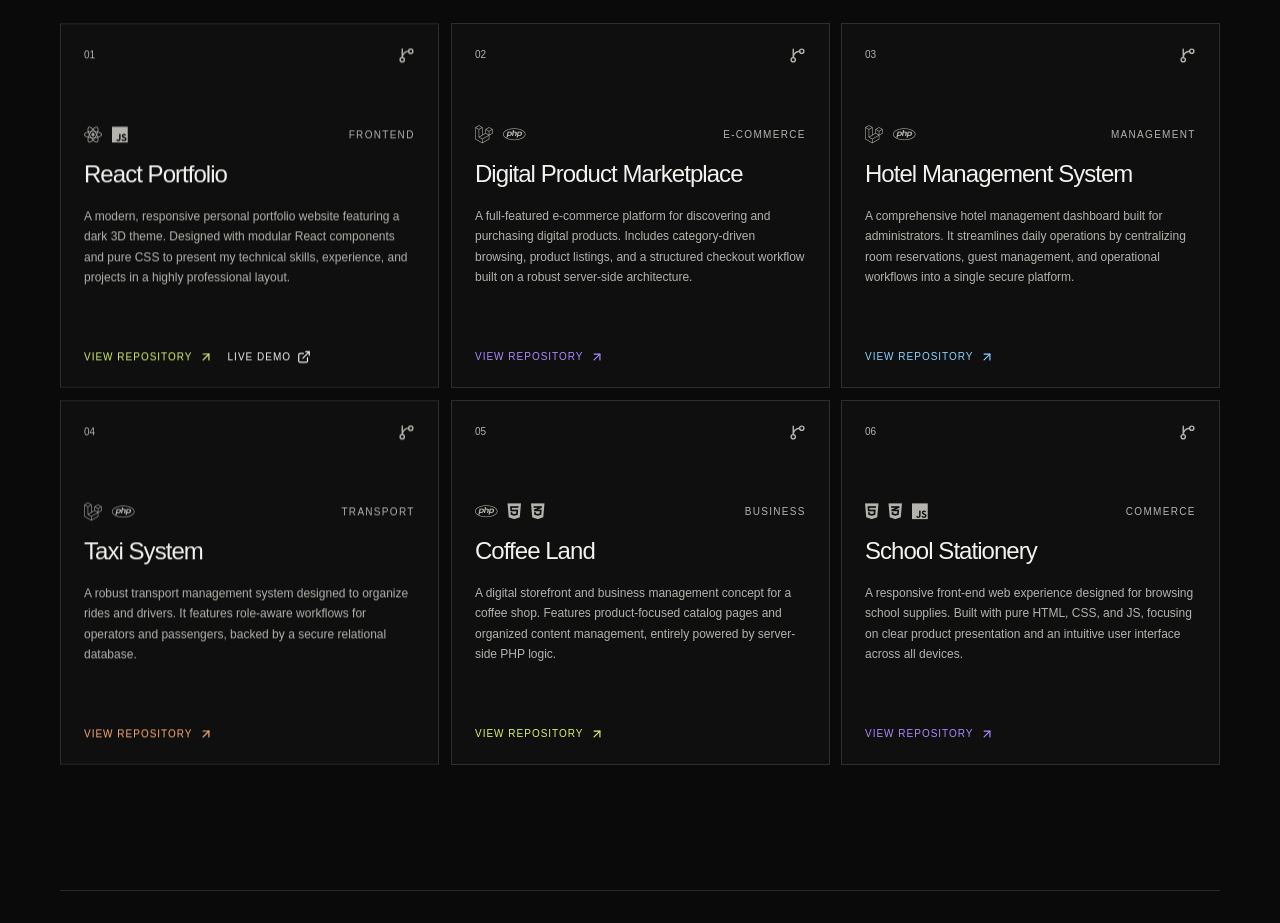
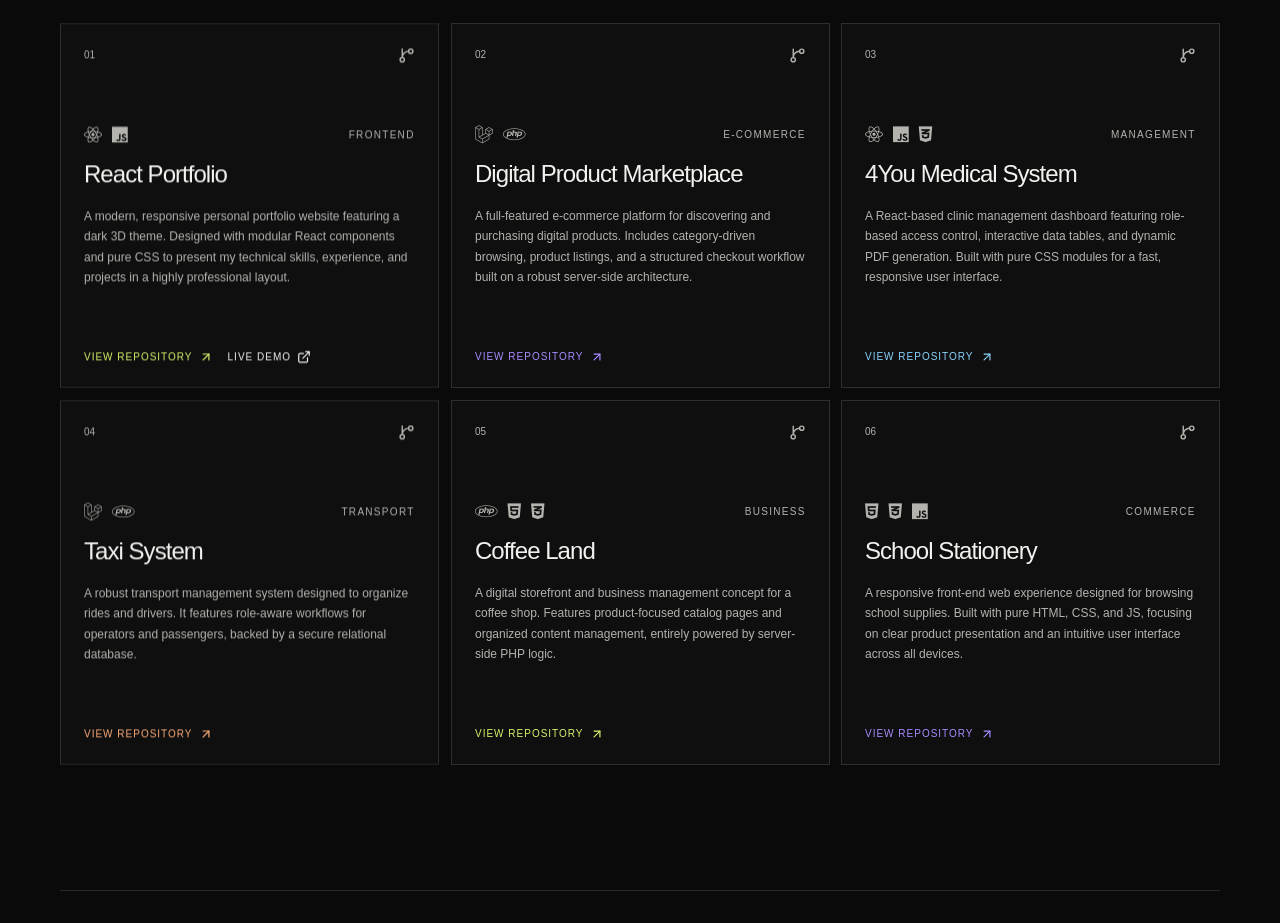
Before and after one commit to Linlinhtet980/React_Portfilio, a React (Vite) app: page / in a window 1280 px wide. Shown: the part 1600-2523 px from the top of the page. Built offline with nearby package versions, Linux system fonts and the light colour scheme.

Commit message:
Replace Hotel Management System with 4You Medical React project

```diff
--- a/src/components/Pages/Projects/Projects.jsx
+++ b/src/components/Pages/Projects/Projects.jsx
@@ -24,11 +24,11 @@ const projects = [
   },
   {
     number: '03',
-    title: 'Hotel Management System',
+    title: '4You Medical System',
     type: 'Management',
-    icons: ['fa-brands fa-laravel', 'fa-brands fa-php'],
-    repo: 'HotelMS',
-    description: 'A comprehensive hotel management dashboard built for administrators. It streamlines daily operations by centralizing room reservations, guest management, and operational workflows into a single secure platform.',
+    icons: ['fa-brands fa-react', 'fa-brands fa-js', 'fa-brands fa-css3-alt'],
+    repo: '4You_Medical',
+    description: 'A React-based clinic management dashboard featuring role-based access control, interactive data tables, and dynamic PDF generation. Built with pure CSS modules for a fast, responsive user interface.',
     accent: 'blue'
   },
   {
```
